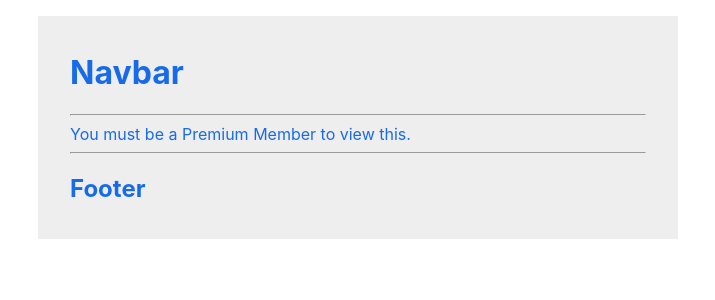
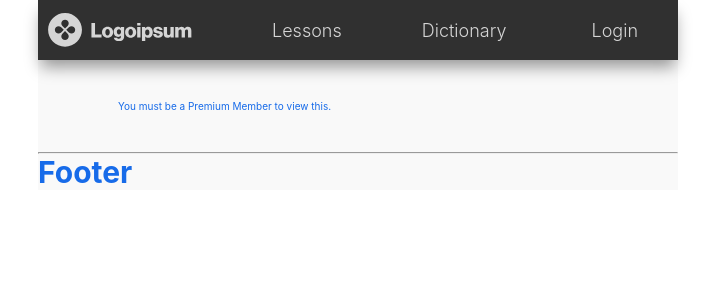
Before and after one commit to Borche/nf-play, a Next.js app: page /lessons in a window 1280 px wide. Shown: the top 300 px of the page, without its empty margins (282-997 px from the left). Built offline with nearby package versions, Linux system fonts and the light colour scheme; no server answers.

Commit message:
Some improvements to the navbar.

```diff
--- a/components/Layout.js
+++ b/components/Layout.js
@@ -1,16 +1,12 @@
 import styles from "./Layout.module.css";
 import Link from "next/link";
+import Image from "next/image";
 
 export default function ({ children }) {
   return (
     <div className={styles.container}>
-      <h1>
-        <Link href="/">
-          <a>Navbar</a>
-        </Link>
-      </h1>
-      <hr />
-      <main>{children}</main>
+      <Navbar />
+      <main className={styles.main}>{children}</main>
       <hr />
       <h2>
         <Link href="/">
@@ -20,3 +16,30 @@ export default function ({ children }) {
     </div>
   );
 }
+
+function Navbar() {
+  return (
+    <nav className={styles.navbar}>
+      <Link href="/">
+        <a>
+          <Image src="/logo.svg" alt="logo" height={60} width={144} />
+        </a>
+      </Link>
+      <Link href="/lessons">
+        <a>
+          <span>Lessons</span>
+        </a>
+      </Link>
+      <Link href="/dictionary">
+        <a>
+          <span>Dictionary</span>
+        </a>
+      </Link>
+      <Link href="/dictionary">
+        <a>
+          <span>Login</span>
+        </a>
+      </Link>
+    </nav>
+  );
+}
--- a/components/Layout.module.css
+++ b/components/Layout.module.css
@@ -1,6 +1,40 @@
 .container {
   width: 50%;
-  margin: 1rem auto;
-  padding: 1rem 2rem;
-  background-color: #eee;
+  margin: 0 auto;
+  background-color: rgb(249, 249, 249);
 }
+
+.navbar {
+  width: 100%;
+  height: 6rem;
+  background-color: rgb(48, 48, 48);
+  display: flex;
+  box-shadow: 0px 10px 15px -3px rgba(0, 0, 0, 0.4);
+}
+
+.navbar > *:first-child {
+  padding: 0 1rem;
+  margin-right: 3rem;
+}
+
+.navbar > *:last-child {
+  margin-left: auto;
+}
+
+.navbar > a:not(:first-child) {
+  font-size: 1.8rem;
+  padding: 0 4rem;
+  display: flex;
+  flex-direction: column;
+  justify-content: center;
+  color: rgb(213, 213, 213);
+  font-weight: 300;
+}
+
+.navbar > a:not(:first-child):hover {
+  color: rgb(255, 255, 255);
+}
+
+.main {
+  padding: 4rem 8rem;
+}
--- a/pages/_app.js
+++ b/pages/_app.js
@@ -1,4 +1,5 @@
-import "../styles/globals.css";
+import "@styles/base.css";
+import "@styles/typography.css";
 import Layout from "@components/Layout";
 import { UserContext } from "@lib/context";
 import { useUserData } from "@lib/hooks";
--- a/styles/globals.css
+++ b/styles/base.css
@@ -1,16 +1,22 @@
-html,
-body {
+*,
+*::after,
+*::before {
   padding: 0;
   margin: 0;
+  box-sizing: inherit;
+}
+
+html {
   font-family: -apple-system, BlinkMacSystemFont, Segoe UI, Roboto, Oxygen, Ubuntu, Cantarell, Fira Sans, Droid Sans,
     Helvetica Neue, sans-serif;
+  font-size: 62.5%;
+}
+
+body {
+  box-sizing: border-box;
 }
 
 a {
   color: rgb(23, 107, 233);
   text-decoration: none;
 }
-
-* {
-  box-sizing: border-box;
-}
--- /dev/null
+++ b/styles/typography.css
@@ -0,0 +1,14 @@
+h1 {
+  font-size: 5rem;
+  margin-bottom: 1rem;
+}
+
+h2 {
+  font-size: 3rem;
+  margin-bottom: 1rem;
+}
+
+h3 {
+  font-size: 2rem;
+  margin-bottom: 1rem;
+}
```
Also changed, not shown: pages/dictionary/index.js (+6 -6 lines), pages/index.js (+2 -12 lines), public/logo.svg (added), styles/Home.module.css (added).
